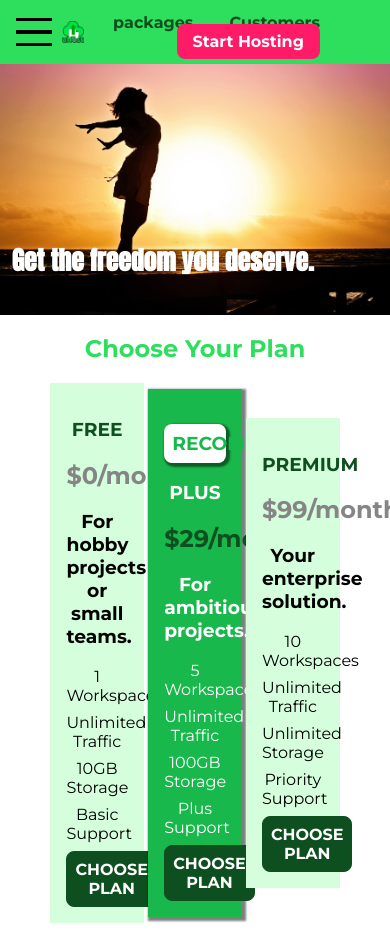
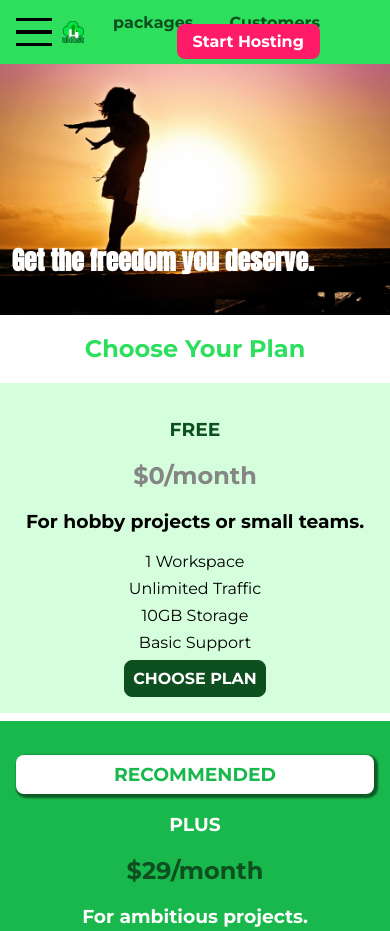
Before and after one commit to pacificsun/maxi-css, a plain HTML site: page index.html in a window 390 px wide. Shown: the top 931 px of the page. Drawn offline with Linux system fonts and the light colour scheme.

Commit message:
plans responsiveness

```diff
--- a/main.css
+++ b/main.css
@@ -9,7 +9,7 @@ body {
 #product-overview {
   background-image: url("./images/freedom.jpg"); /* if its in different folder url("subfolder("../foldername)") */
   background-size: cover;
-  background-position: left 10% bottom 80%;
+  background-position: center;
   background-repeat: no-repeat;
   background-origin: border-box;
   background-clip: border-box;
@@ -43,26 +43,23 @@ body {
   text-align: center;
 }
 
+/* .plan__list {
+  width: 100%;
+  text-align: center;
+} */
+
 .plan {
   background: #d5ffdc;
   text-align: center;
-  padding: 16px;
-  margin: 8ppx;
-  display: inline-block;
-  width: 30%;
-  vertical-align: middle;
-}
-
-.plan__list {
-  width: 80%;
-  margin: auto;
-  text-align: center;
+  padding: 1rem;
+  margin: 0.5rem 0rem;
+  width: 100%;
 }
 
 .plan--highlighted {
   background: #19b84c;
   color: white;
-  box-shadow: 2px 2px 2px 2px rgba(0, 0, 0, 0.5);
+  /* box-shadow: 2px 2px 2px 2px rgba(0, 0, 0, 0.5); */
 }
 .plan__annotation {
   background: white;
```
Also changed, not shown: application.txt.
